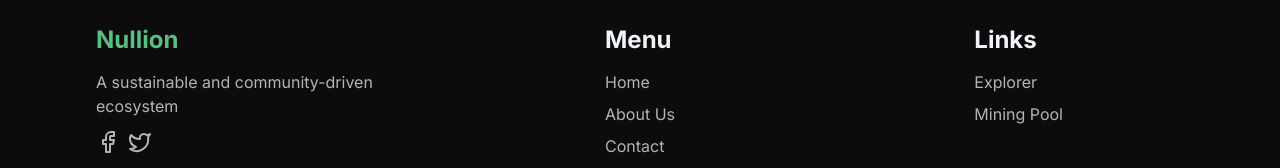
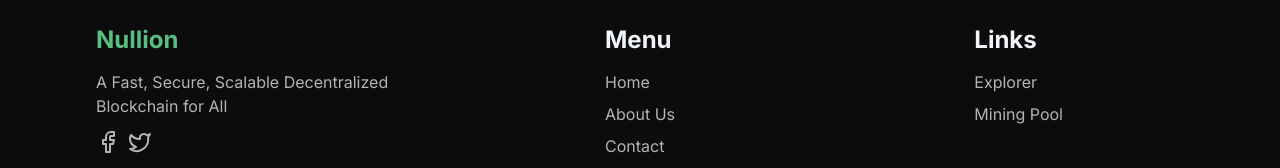
Before and after one commit to Nemo-Nullis/Website, a React (Vite) app: page /coin/1 in a window 1280 px wide. Shown: the part 718-886 px from the top of the page. Built offline with nearby package versions, Linux system fonts and the light colour scheme; no server answers; a web font is replaced by a local one; what ldrs would draw is missing.

Commit message:
Update Footer.jsx

```diff
--- a/src/components/Layout/Footer.jsx
+++ b/src/components/Layout/Footer.jsx
@@ -13,7 +13,7 @@ const Footer = () => {
 
           <div className="flex flex-col gap-3">
             <p className="max-w-md text-center md:text-left">
-            A sustainable and community-driven ecosystem
+            A Fast, Secure, Scalable Decentralized Blockchain for All
             </p>
             <ul className="flex items-center justify-center gap-2 md:justify-start">
               {SocialLinks.map((link, index) => (
```
